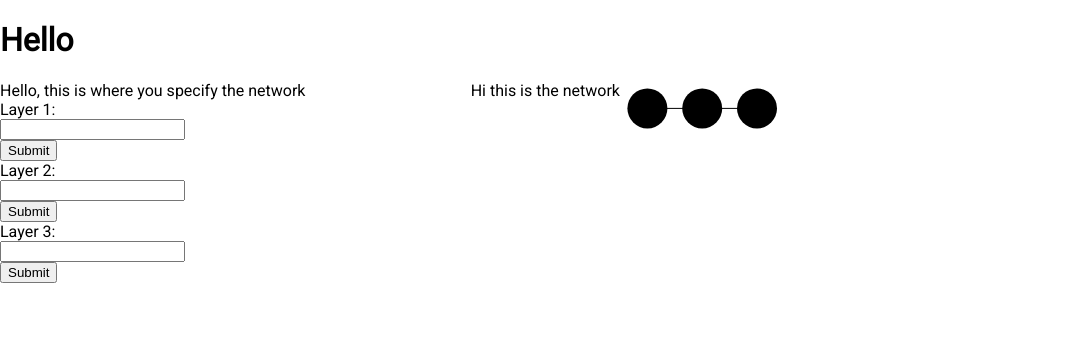
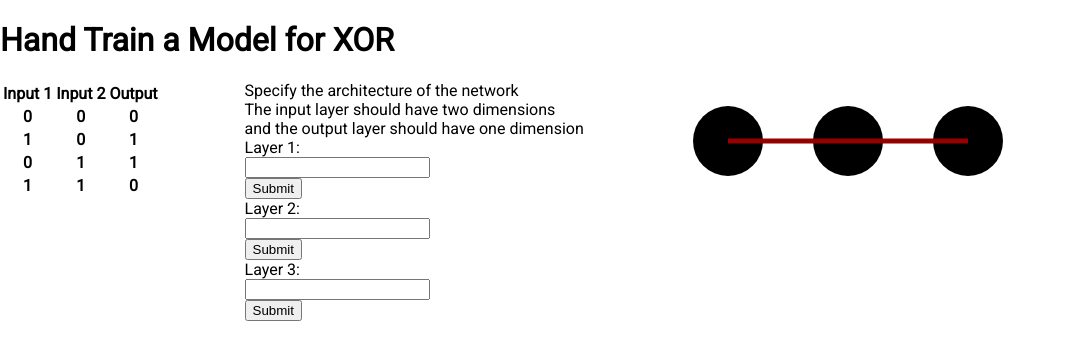
Before and after one commit to 2022tgoel/TreeHacks2023, a React app: page / in a window 1280 px wide. Shown: the top 360 px of the page, without its empty margins (0-1066 px from the left). Built offline with nearby package versions, Linux system fonts and the light colour scheme; no server answers; the HTML template or start-up script is replaced by a standard one.

Commit message:
more neural netw stuff working

```diff
--- a/client/src/components/pages/NeuralNet.css
+++ b/client/src/components/pages/NeuralNet.css
@@ -2,6 +2,10 @@ page{
     display : flex;
     flex-direction : row;
 
+}
+
+data {
+    flex-grow : 1;
 }
 
 layersinp {
@@ -29,3 +33,10 @@ network {
     display : flex;
     flex-direction : row;
 }
+
+.btn {
+    display: none;
+}
+g:hover .btn, btn:hover{
+    display: block;
+}
--- a/client/src/components/pages/NeuralNet.js
+++ b/client/src/components/pages/NeuralNet.js
@@ -3,7 +3,8 @@ import { useEffect, useState } from "react";
 import "../../utilities.css";
 import "./NeuralNet.css"
 
-let s = 54.8; /* hardcoded */
+let s = 120; /* hardcoded */
+let r = 35
 
 const Layer = (props) => {
   const [value, setValue] = useState(0);
@@ -28,69 +29,68 @@ const Layer = (props) => {
   );
 }
 
-// const Edge = (props) => { // edges are positioned relative to layers
-//   let c = props.coordinates;
-//   console.log(c);
-//   return (<svg position="absolute" width="500" height="500"><line x1={s/2} y1={s/2} x2={s/2+c[0]} y2={s/2+c[1]} stroke="black"/></svg>);
-// }
+function rgbToHex(r, g, b) {
+  return "#" + (1 << 24 | r << 16 | g << 8 | b).toString(16).slice(1);
+}
+
+const Edge = (props) => { // edges are positioned relative to layers
+  let cx = (props.x1 + props.x2) / 2;
+  let cy = (props.y1 + props.y2) / 2
+  return (
+  <>
+    <g>
+      <line className="edge" x1={props.x1} y1={props.y1} x2={props.x2} y2={props.y2} stroke={rgbToHex(120 + 30*props.weight, 0, 0)} strokeWidth={5}/>
+      <circle className="btn" cx={cx-7} cy={cy} r={5} onClick={() => props.increaseWeight()}></circle>
+      <circle className="btn" cx={cx+7} cy={cy} r={5} onClick={() => props.decreaseWeight()}></circle>
+    </g>
+
+  </>);
+
+}
 
 class NeuralNet extends React.Component {
   constructor(props){
     super(props);
     this.n = 3;
-    this.state = {layer_sizes : Array(this.n).fill(1)}; // two layers, each with size 1
+    let layer_sizes = Array(this.n).fill(1)
+    this.state = {layer_sizes : layer_sizes, weights : this.resetWeights(layer_sizes)}; // two layers, each with size 1
+    this.data = [[0, 0, 0], [1, 0, 1], [0, 1, 1], [1, 1, 0]];
+  }
 
+  resetWeights(layer_sizes){
+    console.log("resetting weights");
+    let weights = Array();
+    for(let layer = 0; layer < this.n-1; layer++){
+      // out_dim by in_dim matrix
+      let mat = Array(layer_sizes[layer+1]);
+      console.log("hellow", layer_sizes, layer, layer+1);
+      for (let i = 0; i < layer_sizes[layer+1]; i++){
+        mat[i] = Array(layer_sizes[layer]).fill(1);
+      }
+      weights.push(mat);
+    }
+    return weights;
   }
 
   handleSubmit(layer_num, value){
     let state = this.state.layer_sizes.slice();
-    state[layer_num] = value;
-    this.setState({layer_sizes : state});
+    state[layer_num] = parseInt(value);
+    this.setState({layer_sizes : state, weights : this.resetWeights(state)})
   }
 
-  // getEdgeCoordinates(layer, n1, n2){ // relative to the first node, get what the diff should be for the second coord
-  //   let height = Math.max(...this.state.layer_sizes) * s;
-  //   let h1 = n1*s + s/2 + height/2 - s*this.state.layer_sizes[layer]/2;
-  //   let h2 = n2*s + s/2 + height/2 - s*this.state.layer_sizes[layer+1]/2;
-  //   return [s, h2-h1];
-  // }
+  increaseWeight(layer, i, j){
+    let weights = this.state.weights.slice();
+    weights[layer][j][i]+=1;
+    console.log(weights[layer][j][i]);
+    this.setState({weights :weights});
+  }
 
-  // getEdge(layer, n1, n2){
-  //   let coord = this.getEdgeCoordinates(layer, n1, n2);
-  //   return <><Edge coordinates={coord} key={n1*n2}></Edge></>
-  // }
-
-  // getNode(layer_num, n1){ // put all the edges
-  //   console.log("building node", layer_num, n1);
-  //   let edges = Array();
-  //   console.log("here");
-  //   if (layer_num == this.n-1) return <node>{edges}</node>;
-  //   console.log(layer_num, n1);
-  //   for (let j = 0; j < this.state.layer_sizes[layer_num+1]; j++){
-  //     console.log("building edge", layer_num, n1, j);
-  //     edges.push(this.getEdge(layer_num, n1, j));
-  //   }
-  //   return <node key={n1}>{edges}</node>;
-  // }
-
-  // getLayer(layer_num){
-  //   let n = this.state.layer_sizes[layer_num];
-  //   let nodes = Array(n);
-  //   for (let i = 0;i < n; i++){
-  //     nodes[i] = this.getNode(layer_num, i);
-  //   }
-  //   return <><layer key={layer_num}>{nodes}</layer></>;
-  // }
-
-  // getLayers(){
-  //   console.log("building layers");
-  //   let n = this.n;
-  //   let l = Array(n);
-  //   for (let i = 0; i < n; i++){
-  //     l[i] = this.getLayer(i);
-  //   }
-  //   return <>{l}</>
-  // }
+  decreaseWeight(layer, i, j){
+    let weights = this.state.weights.slice();
+    weights[layer][j][i]-=1;
+    console.log(weights[layer][j][i]);
+    this.setState({weights :weights});
+  }
 
   getSVGForNetwork(){
     let height = s*Math.max(...this.state.layer_sizes)
@@ -101,8 +101,8 @@ class NeuralNet extends React.Component {
       let x = s*layer + s/2; // center of all the circles
       for (let node =0; node < this.state.layer_sizes[layer]; node++){
         let y = node*s + s/2 + height/2 - s*this.state.layer_sizes[layer]/2;
-        console.log(key, x, y);
-        components.push(<circle key={key} cx={x} cy={y} r={20}></circle>);
+        // console.log(key, x, y);
+        components.push(<circle key={key} cx={x} cy={y} r={r}></circle>);
         key+=1;
       }
     }
@@ -112,14 +112,13 @@ class NeuralNet extends React.Component {
         for (let j =0; j < this.state.layer_sizes[layer+1]; j++){
           let y1 = i*s + s/2 + height/2 - s*this.state.layer_sizes[layer]/2;
           let y2 = j*s + s/2 + height/2 - s*this.state.layer_sizes[layer+1]/2;
-          console.log(y1, y2);
-          components.push(<line key={key} x1={s*layer+s/2} x2={s*(layer+1)+s/2} y1={y1} y2={y2} stroke="black"></line>)
+          // console.log(y1, y2);
+          components.push(<Edge key={key} x1={s*layer+s/2} x2={s*(layer+1)+s/2} y1={y1} y2={y2} weight={this.state.weights[layer][j][i]} increaseWeight={()=> this.increaseWeight(layer, i, j)} decreaseWeight={()=> this.decreaseWeight(layer, i, j)}></Edge>)
           key++
         }
       }
     }
 
-    print(components);
     return (<><svg position="absolute" width={s*this.n} height={height}>{components}</svg></>);
   }
 
@@ -132,17 +131,37 @@ class NeuralNet extends React.Component {
     return <>{layerInps}</>
   }
 
+  getTable(){
+    let table = Array();
+    table.push(<><tr>
+      <th>Input 1</th>
+      <th>Input 2</th>
+      <th>Output</th>
+    </tr></>);
+    for (let i = 0; i < 4; i++){
+      table.push(<><tr>
+        <th>{this.data[i][0]}</th>
+        <th>{this.data[i][1]}</th>
+        <th>{this.data[i][2]}</th>
+      </tr></>)
+    }
+    return <data><table>{table}</table></data>;
+  }
+
   render(){
+    console.log(this.state.weights);
     return (
       <>
-      <h1>Hello</h1>
+      <h1>Hand Train a Model for XOR</h1>
       <page>
+        {this.getTable()}
         <layersinp>
-          Hello, this is where you specify the network <br></br>
+          Specify the architecture of the network<br></br>
+          The input layer should have two dimensions <br></br>
+          and the output layer should have one dimension <br></br>
           {this.getLayersInp()}
         </layersinp>
         <network>
-          Hi this is the network
           {this.getSVGForNetwork()}
         </network>
       </page>
```
